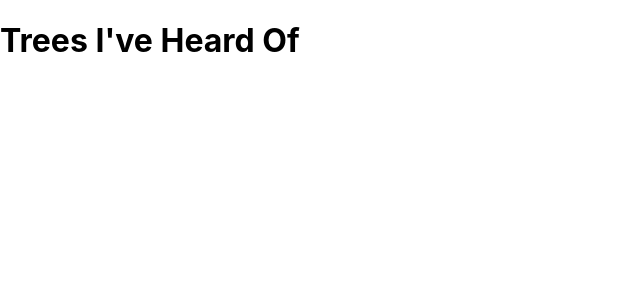
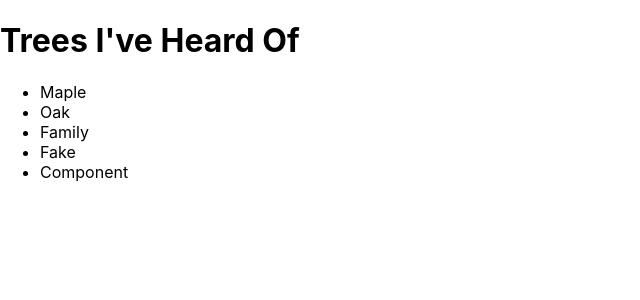
Before and after one commit to jeff-cruz/react-practice, a React (Create React App) app in the folder my-app/: page / in a window 1280 px wide. Shown: the top 300 px of the page, without its empty margins (0-640 px from the left). Built offline with nearby package versions, Linux system fonts and the light colour scheme.

Commit message:
useContext to retrieve data pt 2

```diff
--- a/my-app/src/App.js
+++ b/my-app/src/App.js
@@ -1,9 +1,17 @@
 import './App.css';
+import { TreesContext } from '.';
+import React, { useContext } from 'react';
 
-function App({name}) {
+function App() {
+  const { trees } = useContext(TreesContext);
   return (
-    <div className="App">
-
+    <div>
+      <h1>Trees I've Heard Of</h1>
+      <ul>
+        { trees.map(tree => (
+          <li key={tree.id}>{tree.type}</li>
+        ))}
+      </ul>
     </div>
   );
 }
--- a/my-app/src/index.js
+++ b/my-app/src/index.js
@@ -2,6 +2,7 @@
 import ReactDOM from 'react-dom/client';
 import './index.css';
 import reportWebVitals from './reportWebVitals';
+import App from './App';
 
 export const TreesContext = createContext();
 
@@ -13,14 +14,6 @@
   { id: "5", type: "Component" }
 ]
 
-function App() {
-
-  return (
-    <div>
-      <h1>Trees I've Heard Of</h1>
-    </div>
-  );
-}
 
 const root = ReactDOM.createRoot(document.getElementById('root'));
 root.render(
```
